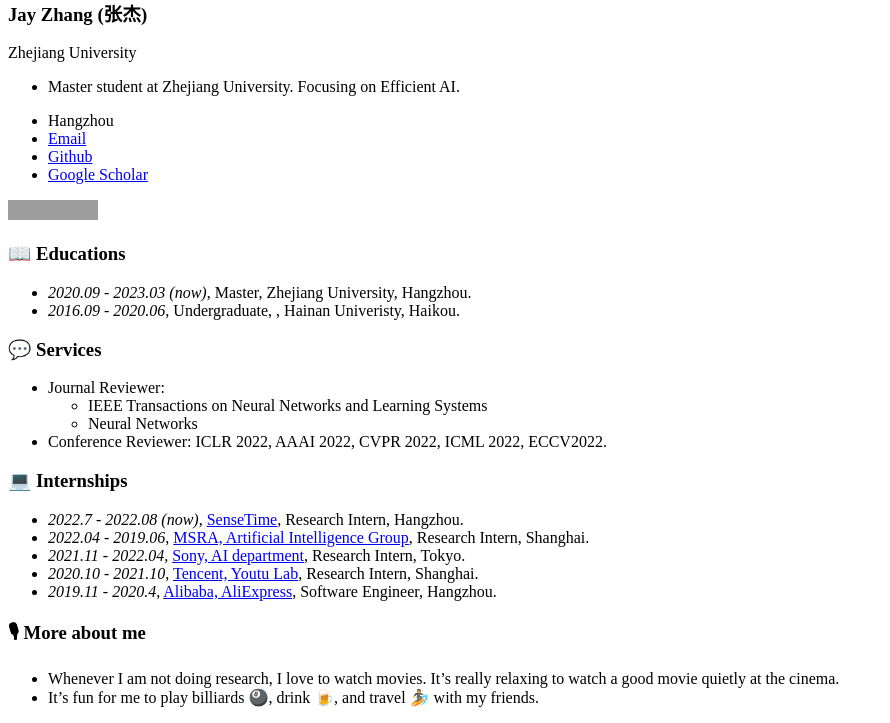
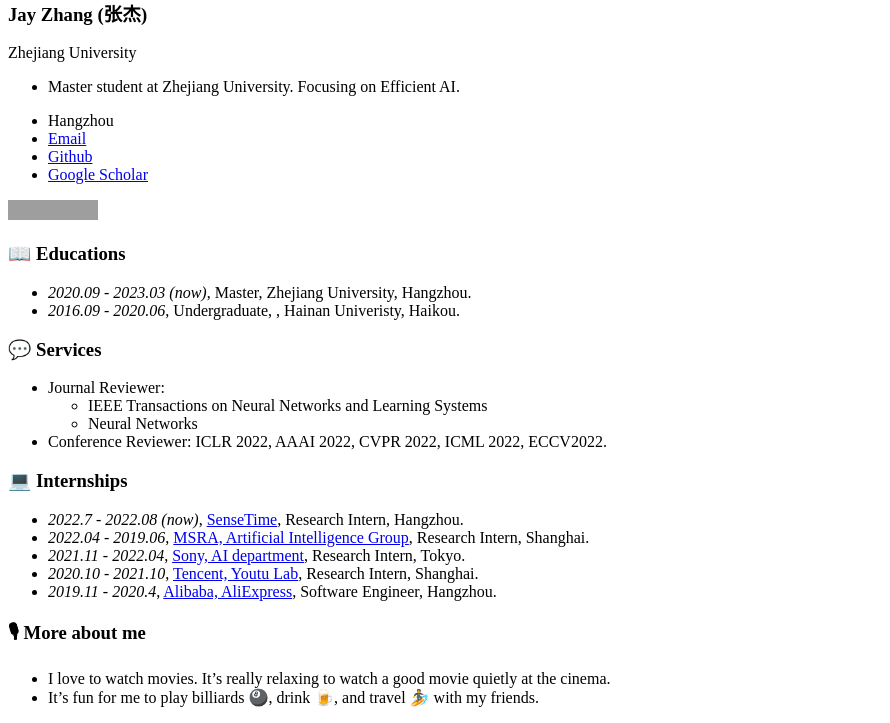
Before and after one commit to zj-jayzhang/zj-jayzhang.github.io, a Jekyll site: the page built from _pages/includes/others.md, in a window 1280 px wide. Shown: the part 400-1123 px from the top of the page, without its empty margins (0-890 px from the left). Built offline with Jekyll 4.4.1, drawn with Linux system fonts in a browser that asks for light colours; our own code applies the rules of GitHub Pages for plain Markdown files; grey boxes are pictures that could not be loaded.

Commit message:
first commit

```diff
--- a/_includes/head/custom.html
+++ b/_includes/head/custom.html
@@ -1,6 +1,6 @@
 <link rel="apple-touch-icon" sizes="180x180" href="images/apple-touch-icon.png">
-<link rel="icon" type="image/png" sizes="32x32" href="images/favicon-32x32.png">
-<link rel="icon" type="image/png" sizes="16x16" href="images/favicon-16x16.png">
+<link rel="icon" type="image/png" sizes="32x32" href="images/zj.jpg">
+<link rel="icon" type="image/png" sizes="16x16" href="images/zj.jpg">
 <link rel="manifest" href="images/site.webmanifest">
 
 <meta name="msapplication-TileColor" content="#000000">
--- a/_pages/includes/others.md
+++ b/_pages/includes/others.md
@@ -19,5 +19,5 @@
 - *2019.11 - 2020.4*, [Alibaba, AliExpress](https://best.aliexpress.com/?src=google&albch=fbrnd&acnt=304-410-9721&albcp=2068664807&albag=79246744747&slnk=&trgt=aud-349278956780%3Akwd-14802285088&plac=&crea=593475686546&netw=g&device=c&mtctp=e&memo1=&albbt=Google_7_fbrnd&albagn=888888&isSmbActive=false&isSmbAutoCall=false&needSmbHouyi=false&gclid=CjwKCAjw6raYBhB7EiwABge5KmJEdkBNra9NIkEyXjv8DeW97nuCkApkC0hO6wXmUElokzEzwubdCBoCS1kQAvD_BwE&aff_fcid=49d56b453a774dd18d8a51ad2cf75f42-1661916386478-02753-UneMJZVf&aff_fsk=UneMJZVf&aff_platform=aaf&sk=UneMJZVf&aff_trace_key=49d56b453a774dd18d8a51ad2cf75f42-1661916386478-02753-UneMJZVf&terminal_id=830c48989058475bba173ccde706b3e7&afSmartRedirect=y), Software Engineer, Hangzhou.
 
 # 🎙 More about me
-- Whenever I am not doing research, I love to watch movies. It's really relaxing to watch a good movie quietly at the cinema.
+- I love to watch movies. It's really relaxing to watch a good movie quietly at the cinema.
 - It's fun for me to play billiards 🎱, drink 🍺, and travel 🏄 with my friends.
```
